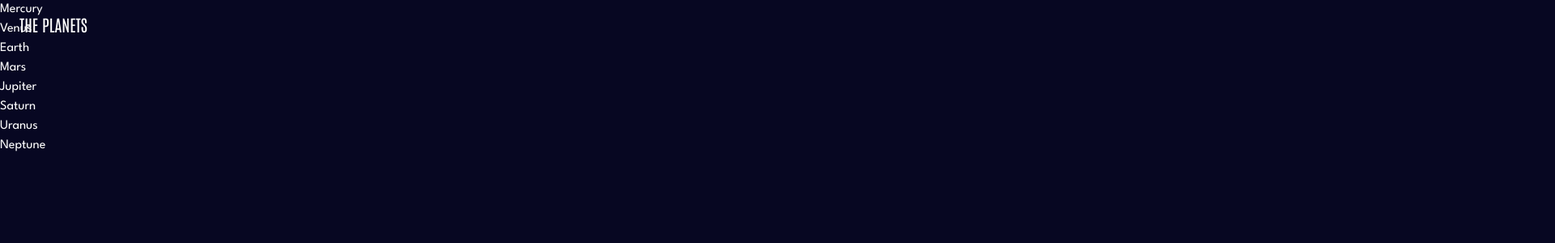
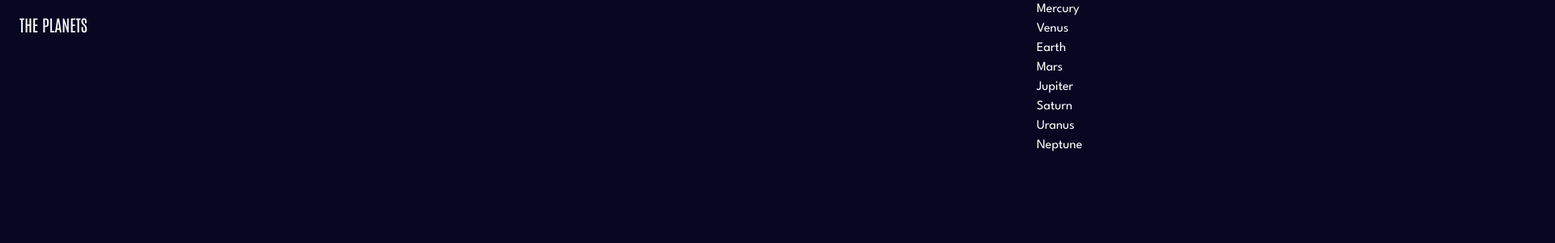
Before and after one commit to jjalbuenacabuyao/planet-facts, a Next.js app: page / in a window 1280 px wide. Shown: the top 300 px of the page at 81% size, 1920 px wide, since content can reach past the window. Built offline with nearby package versions, Linux system fonts and the light colour scheme.

Commit message:
add prop

```diff
--- a/src/app/components/Navigation.tsx
+++ b/src/app/components/Navigation.tsx
@@ -2,10 +2,14 @@
 
 import Link from "next/link"
 
-const Navigation = () => {
+interface Props {
+  navOpen: boolean;
+}
+
+const Navigation = ({navOpen} : Props) => {
   const navlinks = ["Mercury", "Venus", "Earth", "Mars", "Jupiter", "Saturn", "Uranus", "Neptune"]
   return (
-    <nav className="absolute inset-0">
+    <nav className={`absolute inset-0 translate-x-full transition ${navOpen && "translate-x-0"}`}>
       <ul>
         {navlinks.map(link => (
           <li key={link}>
```
